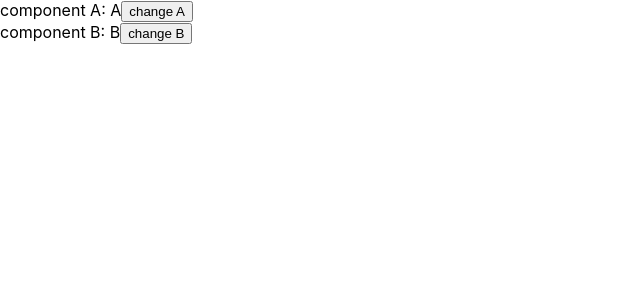
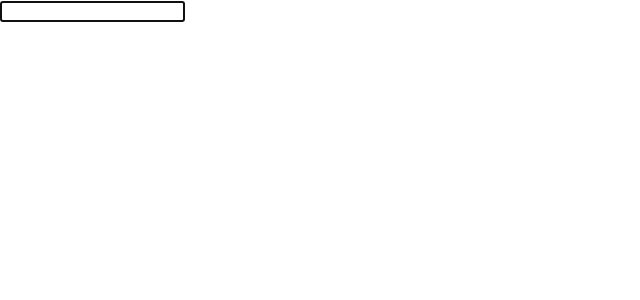
Before and after one commit to amincxo/tamrin-hooks, a React (Create React App) app: page / in a window 1280 px wide. Shown: the top 300 px of the page, without its empty margins (0-640 px from the left). Built offline with nearby package versions, Linux system fonts and the light colour scheme; the HTML template or start-up script is replaced by a standard one.

Commit message:
useRef in funtion Commponent

```diff
--- a/src/App.js
+++ b/src/App.js
@@ -5,6 +5,7 @@ import Getdata from "./components/Getdata";
 import NewGetData from "./components/NewGetData";
 import UseMemo from "./components/UseMemo";
 import UseCallback from "./components/UseCallback";
+import UseRef from "./components/UseRef";
 
 
 const App = () => {
@@ -17,7 +18,9 @@ const App = () => {
             {/* <Getdata /> */}
             {/* <NewGetData /> */}
             {/* <UseMemo /> */}
-            <UseCallback />
+            {/* <UseCallback /> */}
+            <UseRef />
+
         </div>
     );
 };
--- /dev/null
+++ b/src/components/UseRef.js
@@ -0,0 +1,19 @@
+import React, { useRef , useEffect } from 'react';
+
+const UseRef = () => {
+    const input = useRef(null)
+
+    useEffect(() => {
+        console.log(input.current.type)
+        input.current.focus()
+    }, []);
+
+
+    return (
+        <div>
+            <input ref={input} type="text" />
+        </div>
+    );
+};
+
+export default UseRef;
```
